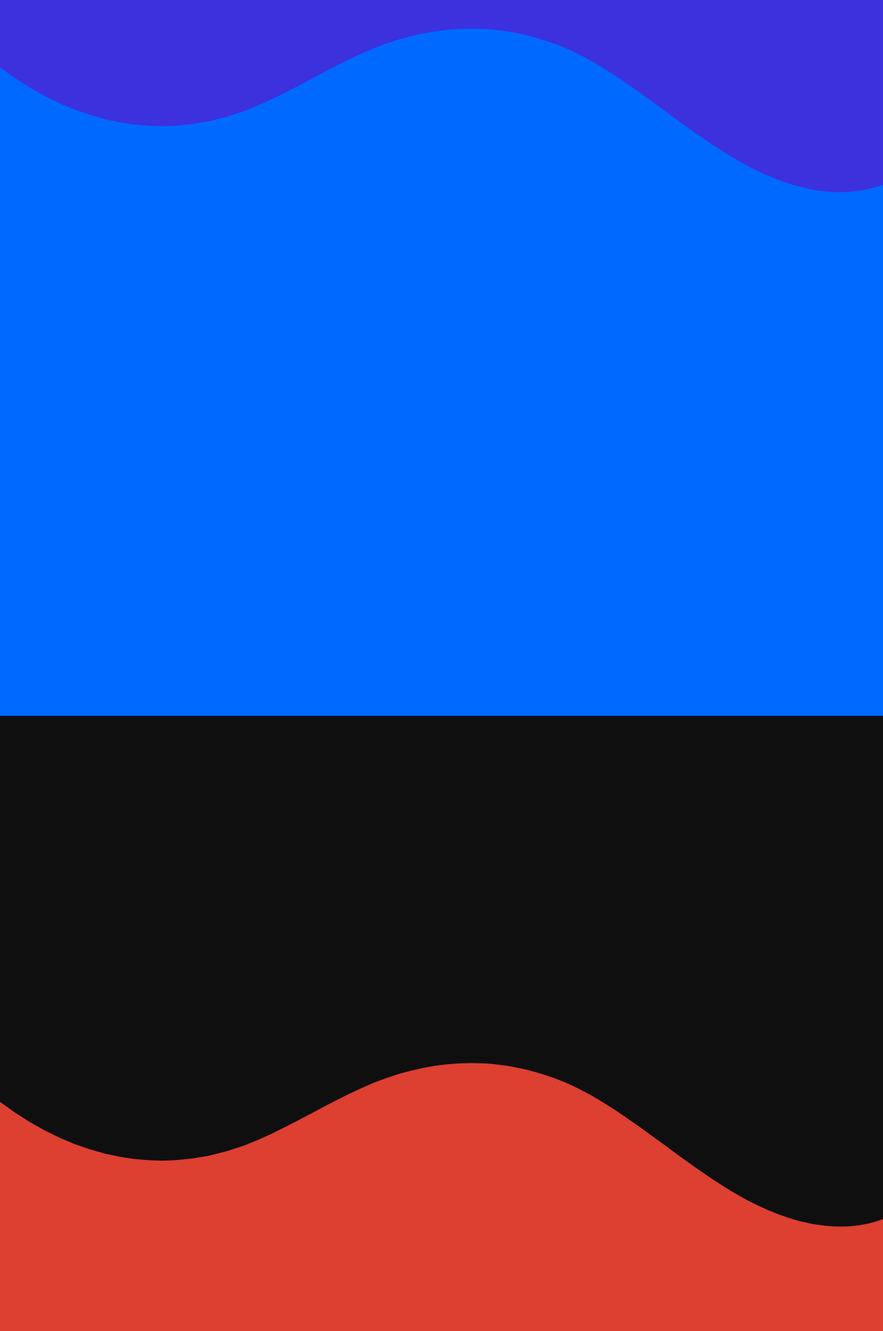
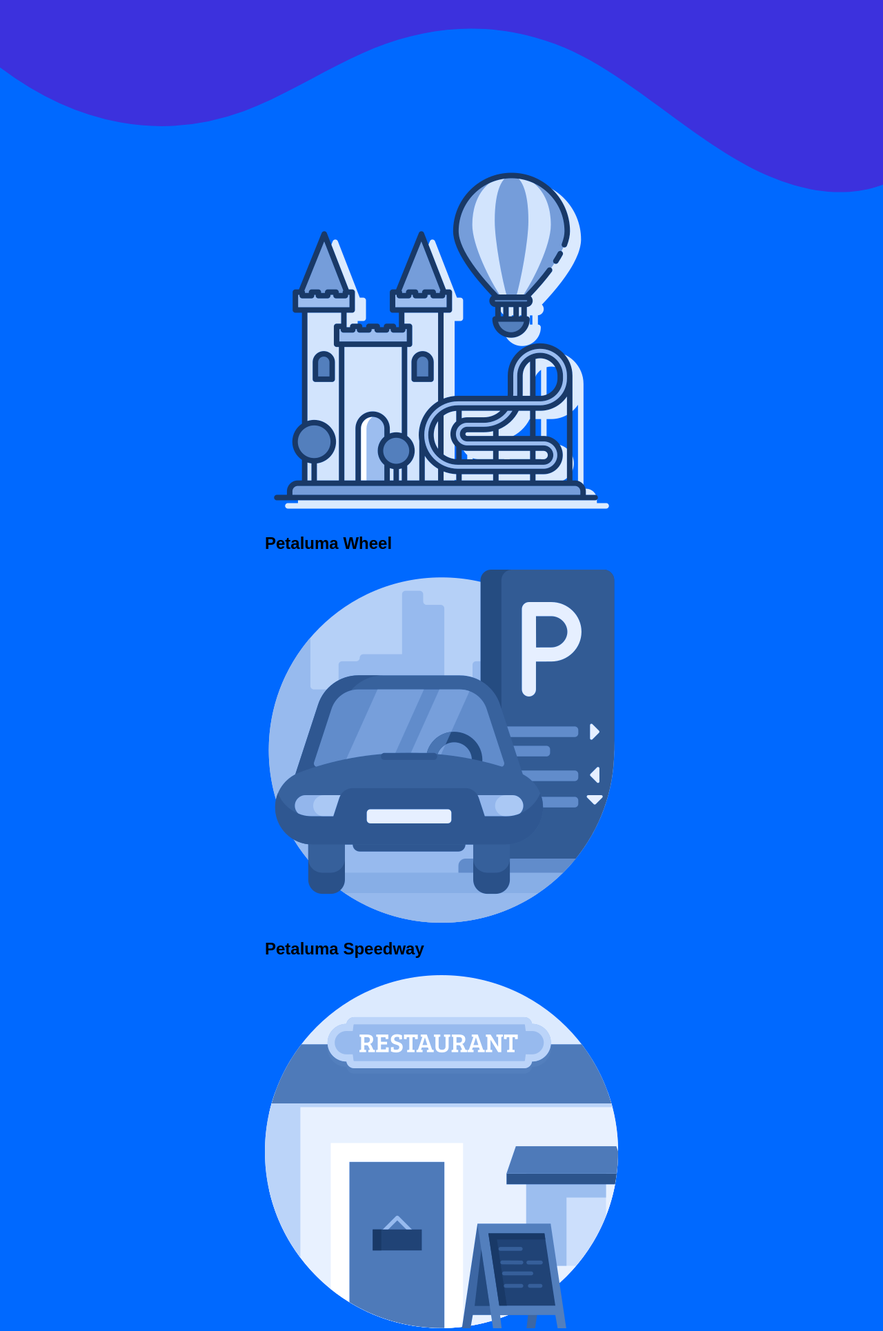
Before and after one commit to mirkwoodia/petaluma, a PHP site: page /Home_Page.php in a window 1280 px wide. Shown: the part 522-2452 px from the top of the page at 69% size. Run offline with PHP 8.4, Linux system fonts and the light colour scheme.

Commit message:
Update Home_Page.php

```diff
--- a/Home_Page.php
+++ b/Home_Page.php
@@ -72,6 +72,51 @@ if (!isset($_SESSION['loggedin'])) {
               ></path>
             </svg>
           </div>
+
+
+          <div class="content update">
+        <div class="parent" style="margin-top:100px">
+            <div class="category-container">
+
+                <div class="portal-category">
+                    <div class="category-image">
+                        <img src="attractions.png">
+                    </div>
+                    <div class="category-info">
+                        <h2 class="category-name">Petaluma Wheel</h2>
+                        <p class="category-description"></p>
+                    </div>
+                </div>
+                <div class="portal-category">
+                    <div class="category-image">
+                        <img src="Parking.png">
+                    </div>
+                    <div class="category-info">
+                        <h2 class="category-name">Petaluma Speedway</h2>
+                        <p class="category-description"></p>
+                    </div>
+                </div>
+                <div class="portal-category">
+                    <div class="category-image">
+                        <img src="Restaurant.png">
+                    </div>
+                    <div class="category-info">
+                        <h2 class="category-name">Petaluma Aqua</h2>
+                        <p class="category-description"></p>
+                    </div>
+                </div>
+                <div class="portal-category">
+                    <div class="category-image">
+                        <img src="Gift.png">
+                    </div>
+                    <div class="category-info">
+                        <h2 class="category-name">Petaluma Putt-Putt</h2>
+                        <p class="category-description"></p>
+                    </div>
+                </div>
+            </div>
+        </div>
+    </div>
     </section>
 
     <section class="bubble">
```
